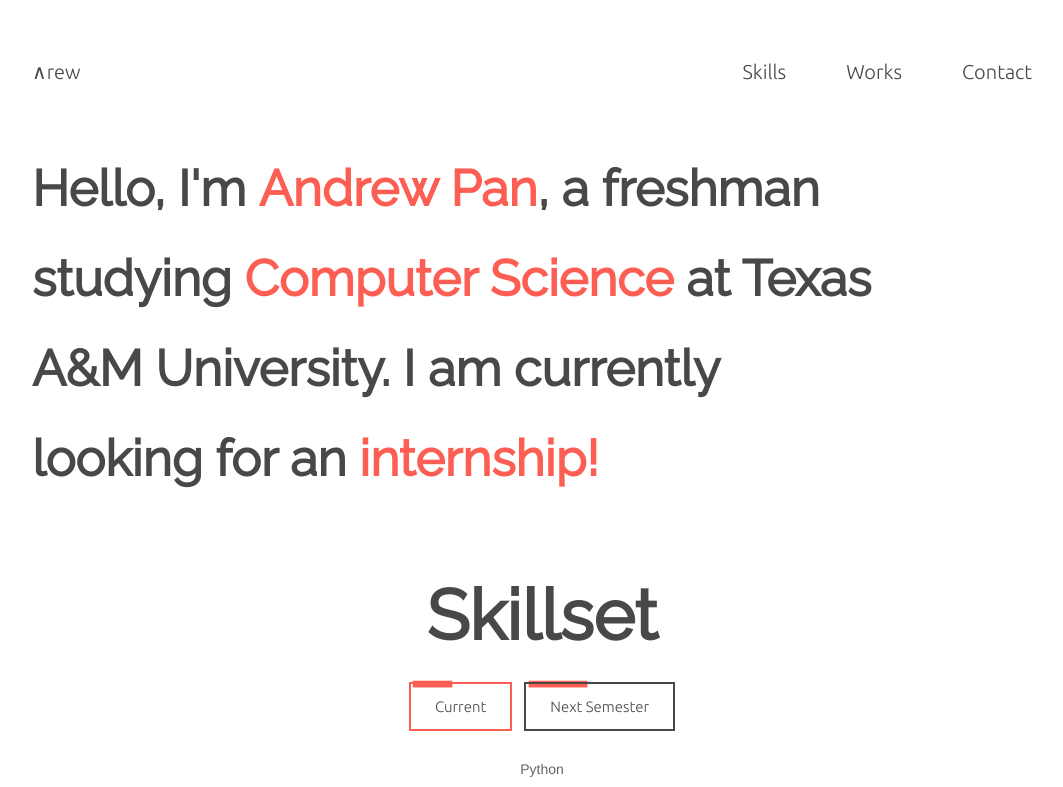
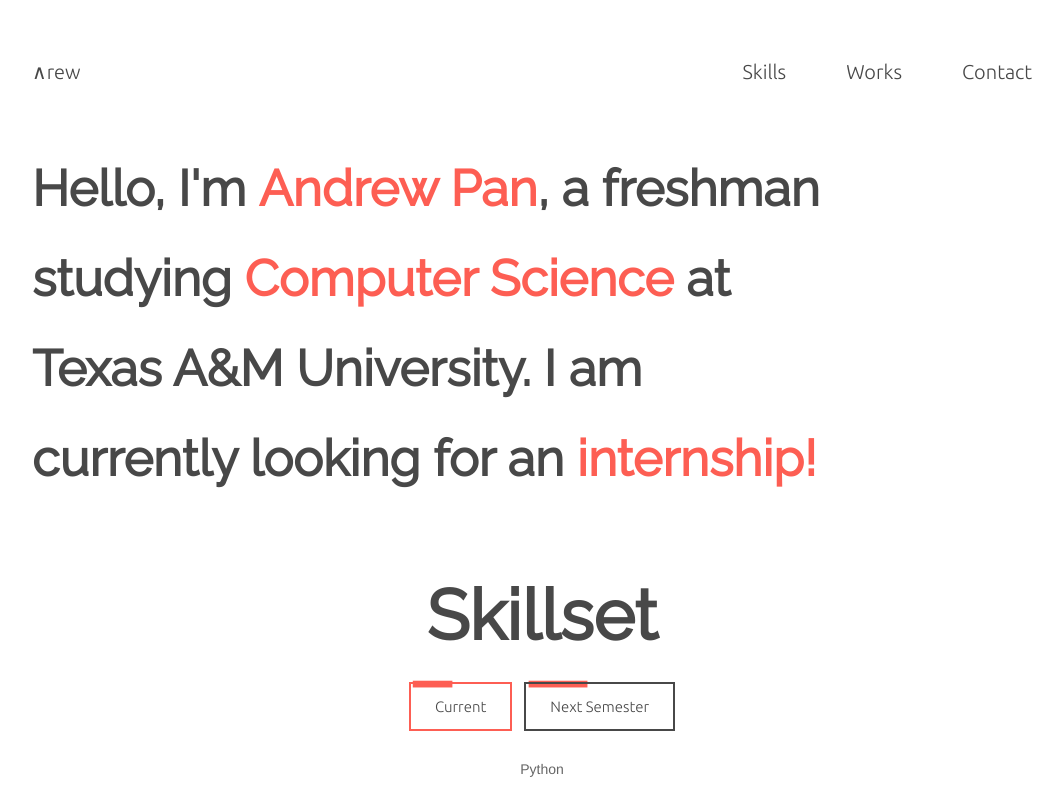
Before and after one commit to pannyandrew/pannyport, a React (Create React App) app: page / in a window 1280 px wide. Shown: the top 787 px of the page, without its empty margins (108-1171 px from the left). Built offline with nearby package versions, Linux system fonts and the light colour scheme.

Commit message:
desktop commit

```diff
--- a/src/body.css
+++ b/src/body.css
@@ -8,7 +8,7 @@ h1 {
   font-size: 50px;
   line-height: 90px;
   margin-left: 120px;
-  margin-right: 300px;
+  margin-right: 330px;
 }
 
 #coloredText {
```
